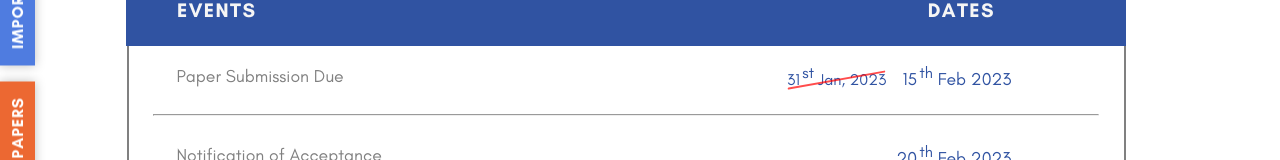
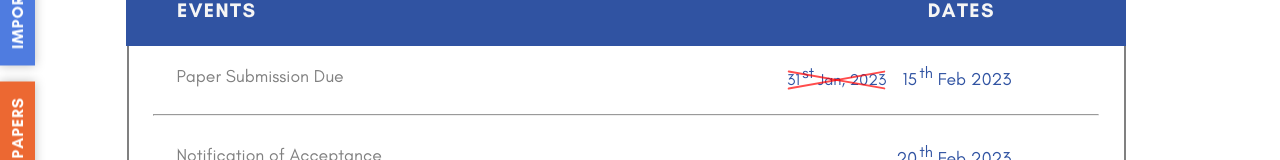
Before and after one commit to Velogan-Boy/dorotics-2023, a React (Create React App) app: page /schedule in a window 1280 px wide. Shown: the part 335-495 px from the top of the page. Built offline with nearby package versions, Linux system fonts and the light colour scheme.

Commit message:
Snackbar modified

```diff
--- a/src/components/DateTable/DateTable.module.css
+++ b/src/components/DateTable/DateTable.module.css
@@ -73,6 +73,21 @@ s::before {
     display: block;
     transform: rotate(-10deg);
 }
+
+s::after {
+    top: 50%;
+    background:red;
+    opacity:.7;
+    content: '';
+    width: 100%;
+    position: absolute;
+    height:.15em;
+    border-radius:.1em;
+    left: 0%;
+    white-space:nowrap;
+    display: block;
+    transform: rotate(10deg);
+}
 s.straight::before, strike.straight::before{transform: rotate(0deg);left:-1%;width:102%;}
 
 .date > div {
--- a/src/data.js
+++ b/src/data.js
@@ -132,10 +132,8 @@ const track_topics = {
       'Computer Vision for Drone and Robots',
       'Machine Learning /Deep Learning for Drones and Robots',
       'Planning/ Learning/Reasoning for Robots',
-      'Data Modelling and Analytics/ Data Visualization',
       'Data Privacy and Security',
       'AI, Robotics and Automation',
-      'Big Data Analytics/IoT/NLP/ Cloud Computing',
       'Quantum Drones',
       'Autonomous Navigation',
       'AI solutions for mapping of Drones',
@@ -147,7 +145,7 @@ const track_topics = {
       'AI solutions for damage assessment by drones',
       'Role of AI for intelligent robots in Agriculture, Disaster Relief, Entertainment, Industry and thrust sectors',
       'Recent Trends in Robotics and Computer Integrated Manufacturing',
-      'Block Chain Technology and Co-operative Robotics',
+      'Co-operative Robotics',
    ],
 };
 
--- a/src/pages/Landing/Landing.jsx
+++ b/src/pages/Landing/Landing.jsx
@@ -1,5 +1,5 @@
 import React from 'react';
-import { Snackbar, Alert } from '@mui/material';
+import { Snackbar, Alert, Card } from '@mui/material';
 
 import FloatNextButton from '../../components/FloatNextButton/FloatNextButton';
 import Footer from '../../components/Footer/Footer';
@@ -53,9 +53,9 @@ function Landing() {
          </div>
 
          <Snackbar anchorOrigin={{ vertical: 'top', horizontal: 'right' }} open={open} onClose={handleClose} sx={{ transform: 'translateY(4.2rem)' }}>
-            <Alert variant="filled" onClose={handleClose} severity="error" sx={{ width: '100%', fontSize: '1.1rem', backgroundColor: 'var(--accent)' }}>
+            <Card style={{fontFamily: 'Roboto', width: '100%', fontSize: '1.1rem', backgroundColor: 'var(--accent)' ,color: '#fff', padding: '1rem'}}>
                Extended Deadline for Call for papers: Feb 15, 2023
-            </Alert>
+            </Card>
          </Snackbar>
 
          <div className={styles.venueSection}>
```
